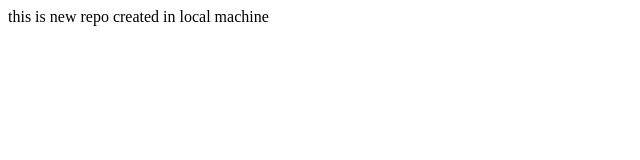
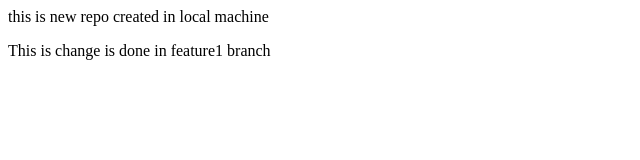
Before and after one commit to codingphysicist/localrepo, a plain HTML site: page index.html in a window 1280 px wide. Shown: the whole page, without its empty margins (0-640 px from the left). Drawn offline with Linux system fonts and the light colour scheme.

Commit message:
add line

```diff
--- a/index.html
+++ b/index.html
@@ -1 +1,2 @@
 <p> this is new repo created in local machine <p>
+<p> This is change is done in feature1 branch<p>
```
